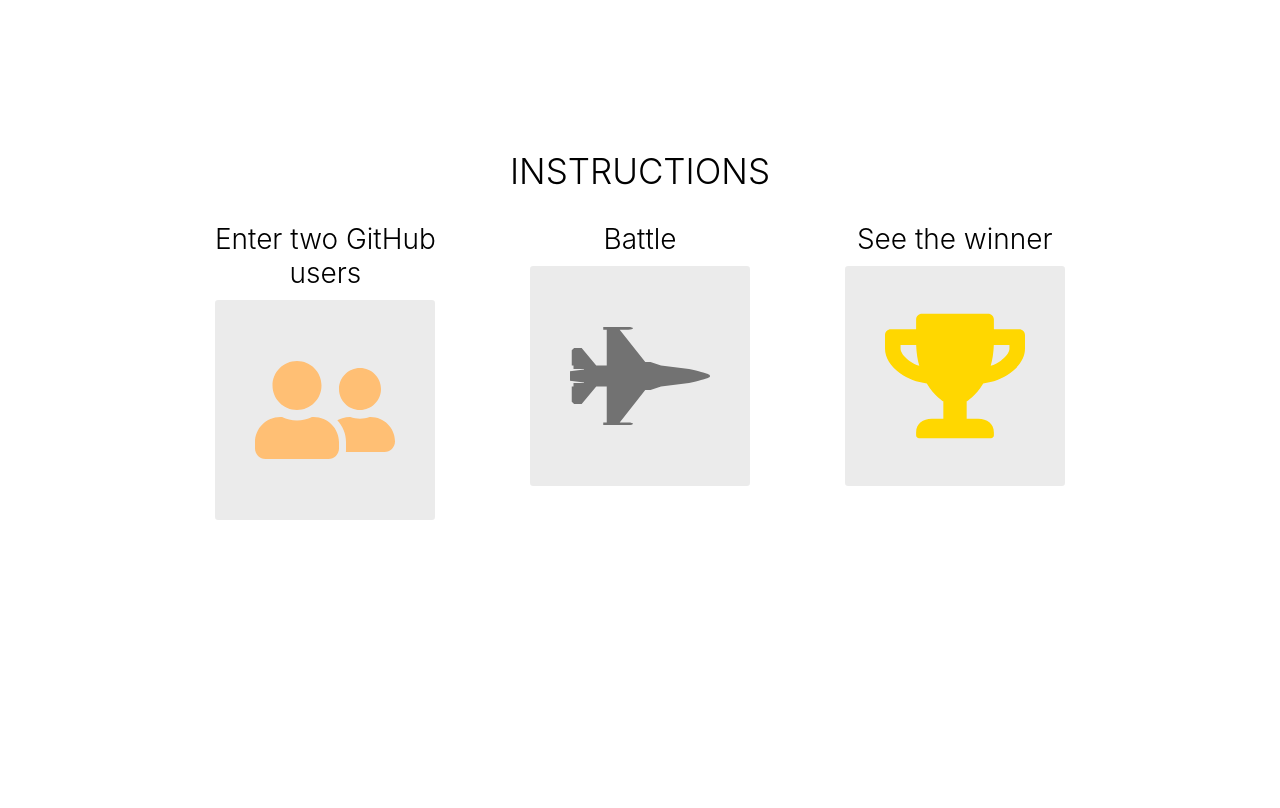
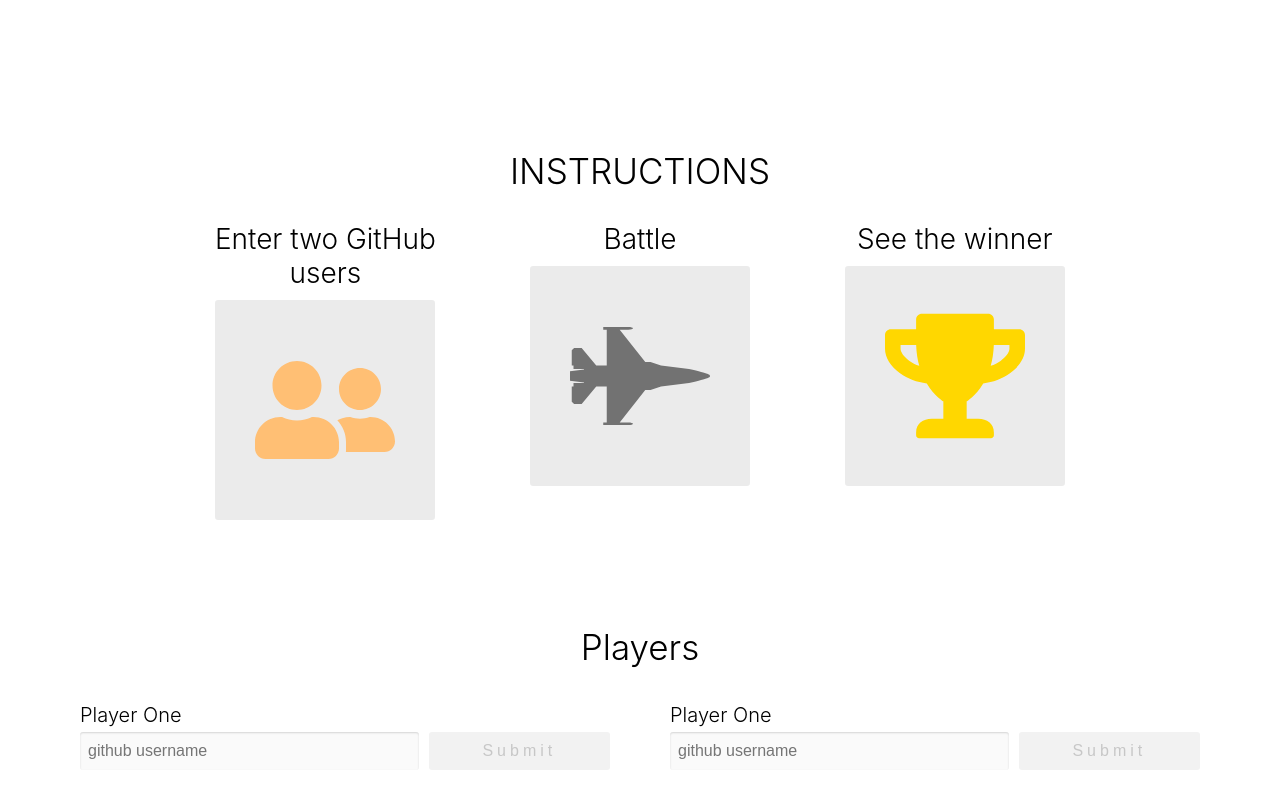
Before and after one commit to jeltehomminga/github-battle, a React app: page / in a window 1280 px wide. Built offline with nearby package versions, Linux system fonts and the light colour scheme.

Commit message:
render playerinput

```diff
--- a/app/components/Battle.js
+++ b/app/components/Battle.js
@@ -1,5 +1,6 @@
-import React from 'react'
+import React, { Component } from 'react'
 import { FaUserFriends, FaFighterJet, FaTrophy } from 'react-icons/fa'
+import PropTypes from 'prop-types'
 
 const Instructions = () => {
   return (
@@ -27,11 +28,73 @@
   )
 }
 
-export default class Battle extends React.Component {
+class PlayerInput extends Component {
+  state = { username: '' }
+  handleSubmit = () => {
+    event.preventDefault()
+    this.props.onSubmit(this.state.username)
+  }
+  handleChange = ({ target }) => this.setState({ username: target.value })
   render() {
+    return (
+      <form onSubmit={this.handleSubmit} className='column player'>
+        <label htmlFor='username' className='player-label'>
+          {this.props.label}
+        </label>
+        <div className='row player-inputs'>
+          <input
+            type='text'
+            className='input-light'
+            placeholder='github username'
+            autoComplete='off'
+            onChange={this.handleChange}
+            value={this.state.username}
+          />
+          <button
+            className='btn btn-dark'
+            type='submit'
+            disabled={!this.state.username}>
+            Submit
+          </button>
+        </div>
+      </form>
+    )
+  }
+}
+
+PlayerInput.propTypes = {
+  onSubmit: PropTypes.func.isRequired,
+  label: PropTypes.string.isRequired
+}
+
+export default class Battle extends Component {
+  state = {
+    playerOne: null,
+    playerTwo: null
+  }
+  render() {
+    const { playerOne, playerTwo } = this.state
     return (
       <>
         <Instructions />
+        <div className='players-container'>
+          <h1 className='center-text header-lg'>Players</h1>
+          <div className='row space-around'>
+            {!playerOne && (
+              <PlayerInput
+                label='Player One'
+                onSubmit={player => this.setState({ playerOne: player })}
+              />
+            )}
+
+            {!playerTwo && (
+              <PlayerInput
+                label='Player One'
+                onSubmit={player => this.setState({ playerTwo: player })}
+              />
+            )}
+          </div>
+        </div>
       </>
     )
   }
--- a/app/index.css
+++ b/app/index.css
@@ -142,3 +142,72 @@
     padding: 40px;
     border-radius: 3px;
 }
+
+.column {
+    display: flex;
+    flex-direction: column;
+}
+
+.row {
+    display: flex;
+    flex-direction: row;
+}
+
+.player {
+    flex: 1;
+    margin: 0 20px;
+    padding: 10px;
+}
+
+.player-label {
+    font-size: 20px;
+    margin: 5px 0;
+    font-weight: 300;
+}
+
+.player-inputs input {
+    padding:8px;
+    font-size: 16px;
+    flex: 2;
+    border-radius: 3px;
+    border: none;
+    box-shadow: inset 0 1px 2px rgba(0, 0, 0, 0.15)
+}
+
+.player-inputs .input-light {
+    background: rgba(0, 0, 0, 0.02)
+}
+
+.player-inputs button {
+    flex: 1;
+    margin-left: 10px;
+}
+
+.btn {
+    padding: 10px;
+    text-decoration: uppercase;
+    letter-spacing: .25rem;
+    border-radius: 3px;
+    border: none;
+    font-size: 16px;
+    display: flex;
+    justify-content: center;
+    align-items: center;
+    cursor: pointer;
+    text-decoration: none;
+    max-width: 200px;
+}
+
+.btn-dark {
+    color: #e6e6e6;
+    background: #141414;
+}
+
+.btn-dark:disabled {
+    background: #f2f2f2;
+    color: #c7c7c7;
+}
+
+.players-container {
+    margin: 100px 0;
+}
```
